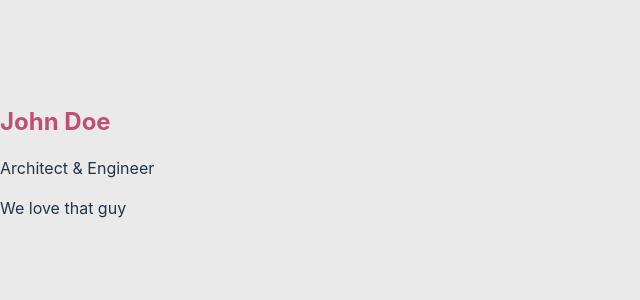
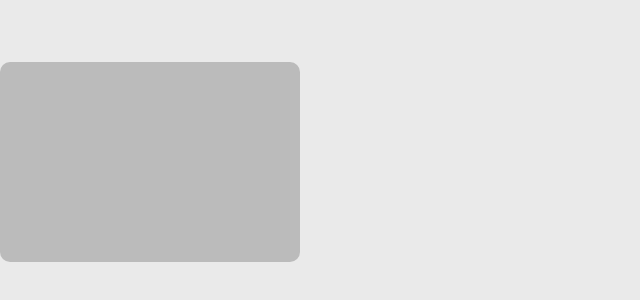
Before and after one commit to iassia/react-playground, a React (Vite) app: page / in a window 1280 px wide. Shown: the part 238-538 px from the top of the page, without its empty margins (0-640 px from the left). Built offline with nearby package versions, Linux system fonts and the light colour scheme.

Commit message:
feat: add basic card structure

```diff
--- a/src/Card.tsx
+++ b/src/Card.tsx
@@ -1,22 +1,53 @@
 import styled from 'styled-components'
 
-const Title = styled.h1`
-  font-size: 1.5em;
-  color: #bf4f74;
+const FlipCardInner = styled.div`
+  position: relative;
+  width: 100%;
+  height: 100%;
+  text-align: center;
+  transition: transform 0.6s;
+  transform-style: preserve-3d;
+`
+
+const FlipCard = styled.div`
+  background-color: transparent;
+  width: 300px;
+  height: 200px;
+  perspective: 1000px;
+
+  &:hover ${FlipCardInner} {
+    transform: rotateY(180deg);
+  }
+`
+
+const FlipCardBody = styled.div`
+  position: absolute;
+  width: 100%;
+  height: 100%;
+  -webkit-backface-visibility: hidden;
+  backface-visibility: hidden;
+  border-radius: 10px;
+`
+
+const FlipCardBodyFront = styled(FlipCardBody)`
+  background-color: #bbb;
+  color: black;
+`
+
+const FlipCardBodyBack = styled(FlipCardBody)`
+  background-color: #2980b9;
+  color: white;
+  transform: rotateY(180deg);
 `
 
 function Card() {
   return (
-    <div className='flip-card'>
-      <div className='flip-card-inner'>
-        <div className='flip-card-front'></div>
-        <div className='flip-card-back'>
-          <Title>John Doe</Title>
-          <p>Architect & Engineer</p>
-          <p>We love that guy</p>
-        </div>
-      </div>
-    </div>
+    <FlipCard>
+      <FlipCardInner>
+        <FlipCardBodyFront></FlipCardBodyFront>
+        <FlipCardBodyBack></FlipCardBodyBack>
+      </FlipCardInner>
+    </FlipCard>
   )
 }
 
```
